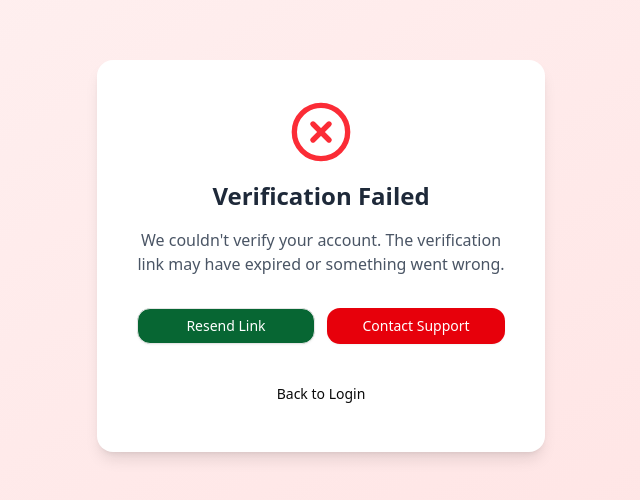
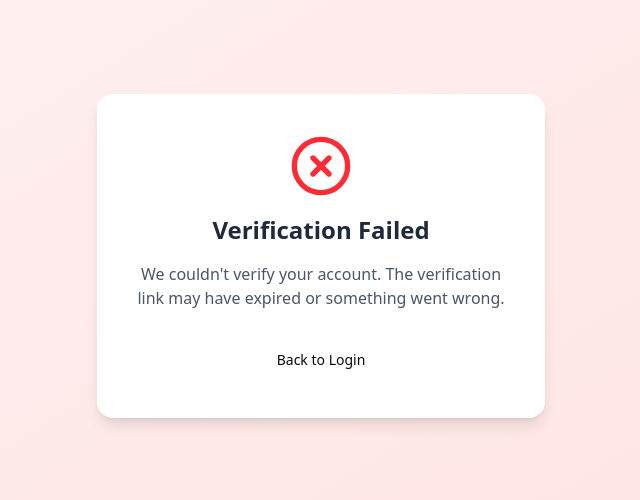
Before and after one commit to Honest-Tech-Guys/AMR_FE, a Next.js app: page /failed_verify in a window 1280 px wide. Shown: the part 144-644 px from the top of the page, without its empty margins (319-959 px from the left). Built offline with nearby package versions, Linux system fonts and the light colour scheme.

Commit message:
fix meter page

```diff
--- a/app/failed_verify/page.tsx
+++ b/app/failed_verify/page.tsx
@@ -21,18 +21,6 @@ export default function Page() {
         We couldn't verify your account. The verification link may have expired
         or something went wrong.
       </p>
-
-      <div className="mt-4 w-full grid grid-cols-2 gap-3">
-        <Link href="/resend-verification">
-          <Button className="w-full border   text-white">Resend Link</Button>
-        </Link>
-
-        <Link href="/help">
-          <Button className="w-full bg-red-600 hover:bg-red-700 text-white">
-            Contact Support
-          </Button>
-        </Link>
-      </div>
 
       <div className="mt-4 w-full">
         <Link href="/">
--- a/app/smart-home/meter/page.tsx
+++ b/app/smart-home/meter/page.tsx
@@ -32,6 +32,17 @@ const Page = () => {
   const [isFilter, setIsFilter] = useState(false);
   const [openView, setOpenView] = useState(false);
   const [selectedItem, setSelectedItem] = useState<Meter>();
+  const [formFilters, setFormFilters] = useState({
+    property_name: "",
+    unit_name: "",
+    rental_type: "",
+    Meter_and_lock: "",
+    data_range: "",
+    status: "all",
+    page: "1",
+    per_page: "10",
+  });
+
   const filters = [
     <InputWithIcon key="property" icon={Search} placeholder="Property Name" />,
     <InputWithIcon key="unit" icon={Search} placeholder="Unit Name" />,
@@ -49,16 +60,6 @@ const Page = () => {
   if (isLoading) {
     return <p>Loading...</p>;
   }
-  const [formFilters, setFormFilters] = useState({
-    property_name: "",
-    unit_name: "",
-    rental_type: "",
-    Meter_and_lock: "",
-    data_range: "",
-    status: "all",
-    page: "1",
-    per_page: "10",
-  });
   return (
     <div>
       <HeaderPage title="Meter" />
```
